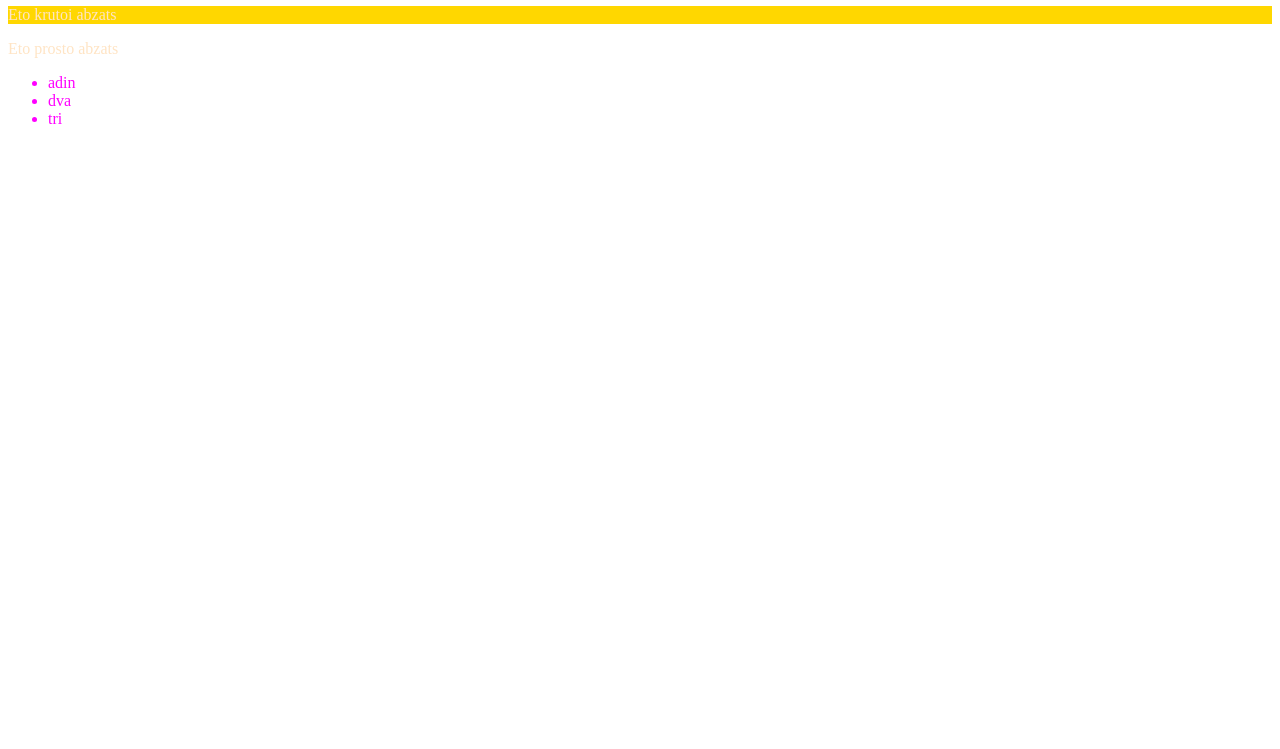
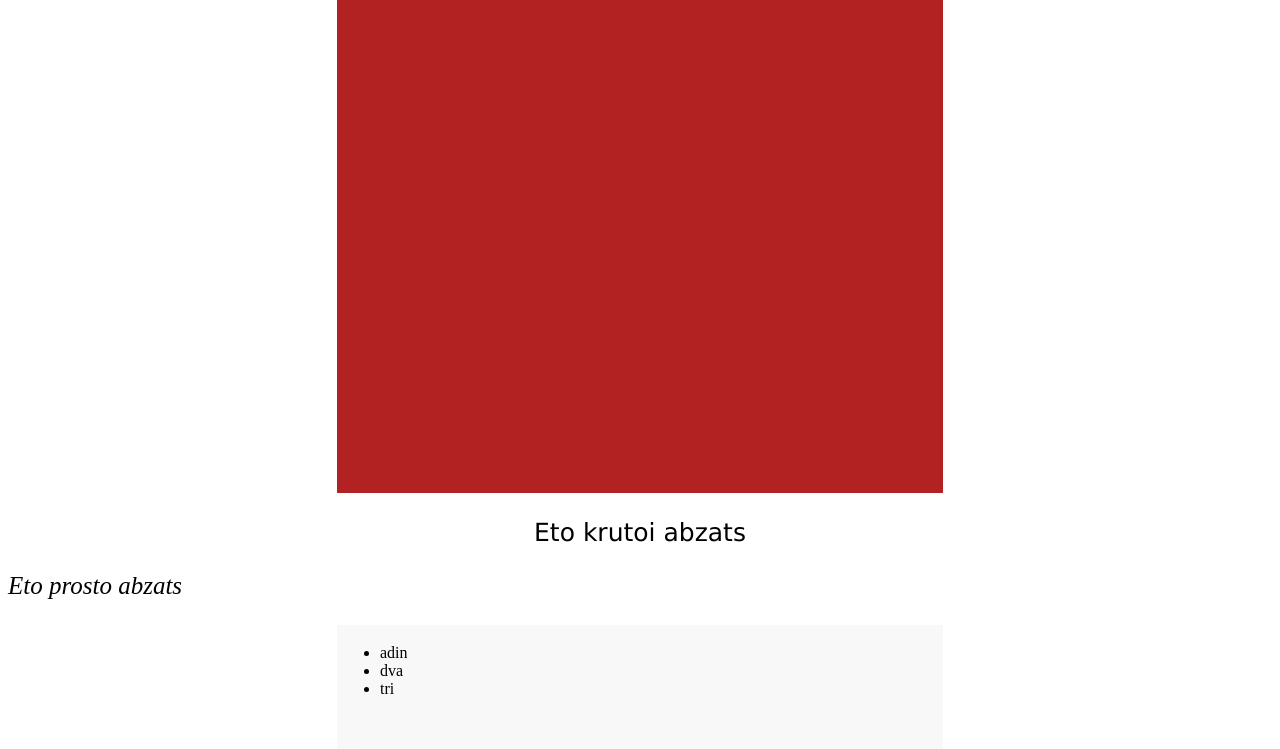
Before and after one commit to A1db/mod2Al, a plain HTML site: page selectors.html in a window 1280 px wide. Shown: the part 121-870 px from the top of the page. Before the commit the page ends 800 px from the top, so only its background shows below. Drawn offline with Linux system fonts and the light colour scheme.

Commit message:
svoystva

```diff
--- a/selector.css
+++ b/selector.css
@@ -1,14 +1,36 @@
-p {
-    color: bisque;
-    size: 10px;
+header { /* меняем стиль заголовков */
+    color: cyan;
 }
-.highlight {
-    background-color: gold;
-    font-family: 'Times New Roman', Times, serif;
-    font: italic;
+
+p { /* стиль абзацев */
+    font-size: 25px;
 }
-#diva {
-    color: magenta;
-    size: 30px;
-    font: bold, italic;
+
+.center { /* class="center" */
+    text-align: center;
 }
+
+.italic {
+    font-style: italic;
+}
+
+.fontChange {
+    font-family: Verdana, Geneva, Tahoma, sans-serif;
+}
+
+#img { /* id="img" */
+    background-image: url("sillycat.jpg");
+}
+
+#clr {
+    background-color: firebrick;
+}
+
+div { /* div стиль */
+    padding: 3px;
+    margin: auto;
+    border: 10px;
+    width: 600px;
+    height: 600px;
+    overflow: visible;
+}
--- a/selectors.html
+++ b/selectors.html
@@ -7,14 +7,16 @@
     <link rel="stylesheet" href="selector.css">
 </head>
 <body>
-    <h1 class="highlight">Eto zagolovok</h1> <!-- выделил заголовок -->
-    <h2>Eto drugoi zagolovok</h2>
+    <div id="clr">
+        <h1>Eto zagolovok</h1> <!-- используем заголовки -->
+        <h2>Eto drugoi zagolovok</h2>
+    </div>
 
-    <p class = "highlight">Eto krutoi abzats</p> <!-- обычный стиль абзаца берёт верх -->
-    <p>Eto prosto abzats</p>
-    <div id="diva">
+    <p class="center fontChange">Eto krutoi abzats</p> <!-- два класса -->
+    <p class="italic">Eto prosto abzats</p>
+    <div id="img">
         <ul>
-            <li id="highligh">adin</li> <!-- diva оказалась сильнее -->
+            <li>adin</li> <!-- фотки на фоне -->
             <li>dva</li>
             <li>tri</li>
         </ul>
```
Also changed, not shown: sillycat.jpg (added).
